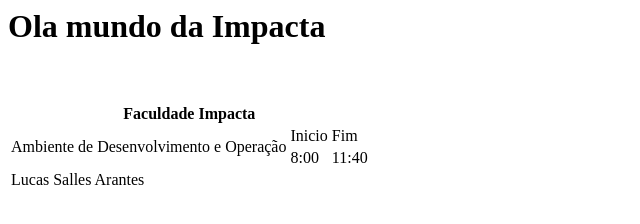
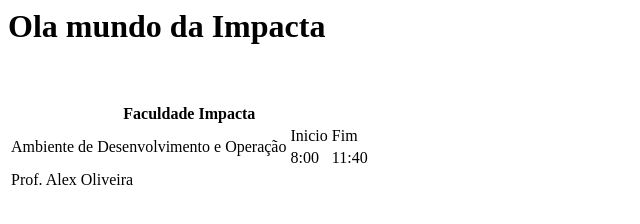
Before and after one commit to Lucassarantes/DevOps, a plain HTML site: page index.html in a window 1280 px wide. Shown: the full height of the page, 0-640 px from the left. Drawn offline with Linux system fonts and the light colour scheme.

Commit message:
AC04 reajustada

```diff
--- a/index.html
+++ b/index.html
@@ -11,7 +11,7 @@
 				<tr><th colspan="4">Faculdade Impacta</th></tr>
 			</thead>
 			<tfoot>
-				<tr><td colspan="4">Lucas Salles Arantes</td></tr>
+				<tr><td colspan="4">Prof. Alex Oliveira</td></tr>
 			</tfoot>
 			<tbody>
 				<tr>
```
